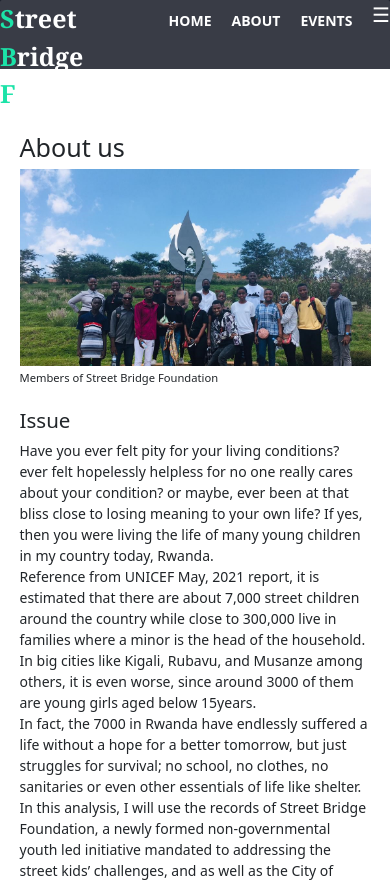
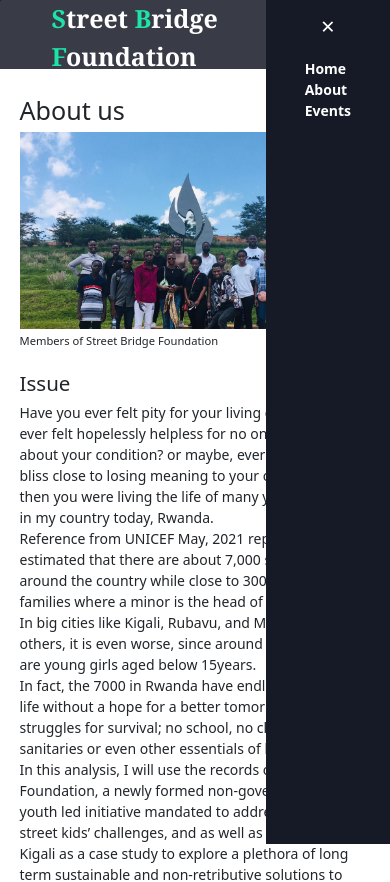
Before and after one commit to AimeCyuzuzo/Bhugatti-Creations-Not-real-, a Next.js app: page /about in a window 390 px wide. Shown: the top 882 px of the page. Built offline with nearby package versions, Linux system fonts and the light colour scheme.

Commit message:
Another commit

```diff
--- a/components/NavBar.jsx
+++ b/components/NavBar.jsx
@@ -1,15 +1,34 @@
 import Link from "next/link";
 
 const NavBar = () => {
+
+
+
+    const openNav = ()=>{
+        document.getElementById('headerSectionTwo').style.height = "100%";
+        document.getElementById("headerSectionTwo").style.padding = "2% 10%";
+    }
+    const closeNav = () =>{
+        document.getElementById("headerSectionTwo").style.height = "0";
+        document.getElementById("headerSectionTwo").style.padding = "0";
+    }
+
+
+
+
     return (
         <div id="headerNavigation">
+        <div className="navBackground"></div>
             <header>
                 <nav>
                     <section className="headerSectionOne">
                         <span className="green">S</span><span className="white">treet</span> <span className="green">B</span><span className="white">ridge</span> <br /> <span className="green">F</span><span className="white">oundation</span>
                     </section>
-                    <section className="headerSectionTwo">
+                    <section className="headerSectionTwo" id="headerSectionTwo">
                         <ul>
+                            <div>
+                                <p className="closeNav" onClick={closeNav}>&times;</p>
+                            </div>
                             <li> <Link href="/">Home</Link> </li>
                             <li> <Link href="/about">About</Link> </li>
                             <li> <Link href="/posts/events"><a>Events</a></Link> </li>
@@ -19,7 +38,7 @@ const NavBar = () => {
                         </ul>
 
                     </section>
-                    <div className="menuIcon">
+                    <div className="menuIcon" onClick={openNav}>
                         &#9776;
                     </div>
                 </nav>
--- a/package.json
+++ b/package.json
@@ -9,6 +9,7 @@
     "lint": "next lint"
   },
   "dependencies": {
+    "contentful": "^9.1.27",
     "next": "12.1.4",
     "react": "18.0.0",
     "react-dom": "18.0.0"
--- a/pages/index.jsx
+++ b/pages/index.jsx
@@ -4,12 +4,37 @@ import Link from 'next/dist/client/link'
 import Image from 'next/image'
 import Head from 'next/head'
 
-export default function Home() {
+import { createClient } from 'contentful'
+
+export async function getStaticProps(){
+
+  const client = createClient({
+    space: process.env.CONTENTFUL_SPACE_ID,
+    accessToken: process.env.CONTENTFUL_ACCESS_KEY,
+  });
+
+
+  const res = await client.getEntries({
+    content_type: 'sbfPosts',
+  })
+
+  return {
+    props:{
+      posts: res.items
+    }
+  }
+
+
+}
+
+
+
+
+
+export default function Home({posts}) {
+  console.log(posts);
   return (
     <div>
-      <div>
-        <Head><title>SBF | Home</title></Head>
-      </div>
       <NavBar />
       <div className="videoBackgroundDivision">
         <video src="/alanwalkerparadise.mp4" autoPlay muted loop></video>
@@ -90,30 +115,34 @@ export default function Home() {
           <h2 className="strongGreen" style={{
           }}>Latest Events</h2>
           <div className="eventsBoxes">
-            <div className='singleEvent'>
+
+            {posts.map (post =>(
+              <div className="singleEvent">
                 <Link href="/posts/:id" style={{cursor:"pointer"}}>
                   <a>
-                  <h4 className="eventTitle">Visiting Nyanza Memorial Site in Kicukiro</h4>
+                    <h4 className="eventTitle">
+                      {post.fields.title}
+                    </h4>
                     <div className="eventContent">
-                    <section className='eventContentOne'>
-                      <p>We visited the memorial site to clean it and make it ready for the testimonial activities. It was a general activity, anyone who wanted to help helped us. Lorem ipsum dolor sit amet, concepteu
-                        sit amet and then it is a good idea brother was there too. Wow.
+                      <section className="eventContentOne">
+                        <p>
+
                         </p>
-                      <small><i>Uploaded on 20 Marth 2020</i></small>
-                    </section>
-                    <section className='eventContentTwo'>
-                      <div className="eventImageContainer">
-                        <Image src="/communitywork/recroped.jpeg" alt="Event image" width="100%" height="70%" />
-                      </div>
                       </section>
                     </div>
                   </a>
                 </Link>
               </div>
-            <div className='singleEvent'>
+            ))}
+
+
+
+
+
+            <div className='singleEvent'>heLLO
               <Link href="/posts/:id" style={{cursor:"pointer"}}>
                 <a>
-                  <h4 className="eventTitle">Heart of Gratitude</h4>
+                  <h4 className="eventTitle">Visiting Nyanza Memorial Site in Kicukiro</h4>
                   <div className="eventContent">
                     <section className='eventContentOne'>
                       <p>We visited the memorial site to clean it and make it ready for the testimonial activities. It was a general activity, anyone who wanted to help helped us. Lorem ipsum dolor sit amet, concepteu
@@ -286,6 +315,7 @@ export default function Home() {
         </div>
         <Footer />
       </div>
+
     </div>
   )
 }
--- a/styles/globals.css
+++ b/styles/globals.css
@@ -81,26 +81,27 @@ header nav{
   font-weight: bolder;
   font-family: cambria;
 }
-.headerSectionTwo ul{
+#headerSectionTwo ul{
   list-style-type: none;
 }
-.headerSectionTwo ul li{
+#headerSectionTwo ul li{
   display: inline-block;
   padding: 5px;
   margin: 5px;
 }
-.headerSectionTwo ul li a{
+#headerSectionTwo ul li a{
   color: white;
   font-weight: bold;
   text-transform: uppercase;
 }
-.headerSectionTwo ul li a:hover{
+#headerSectionTwo ul li a:hover{
   color: #1CE3A8;
 }
 .menuIcon{
   font-size: 20px;
   transition: 0.2s;
   color: white;
+  display: none;
 }
 .menuIcon:hover{
   transform: scale(1.8);
@@ -591,7 +592,13 @@ footer a:hover{
 
 
 /*MEDIA QUERIES*/
-
+@media screen and (max-width: 800px) {
+  .nextHomeContent{
+    /* grid-auto-rows: min-content; */
+    position: absolute;
+    top: 70%;
+  }
+}
 @media screen and (max-width: 768px) {
   .singleAdminBox section{
     width: 100% !important;
@@ -619,13 +626,77 @@ footer a:hover{
     width: 70%;
     margin: 1% 0;
   }
+  .nextHomeContent{
+    /* grid-auto-rows: min-content; */
+    position: absolute;
+    top: 63%;
+  }
+}
+@media screen and (max-width: 710px) {
+  .videoTopContent section h3{
+    font-size: xx-large;
+    text-transform: uppercase;
+  }
+}
+@media screen and (max-width: 687px) {
+
 }
 @media screen and(max-width: 576px) {
-  .headerSectionTwo{
+  #headerSectionTwo{
     background: red !important;
   }
   body{
     margin: 30% !important;
+  }
+  .videoTopContent section h3{
+    font-size: x-large;
+    text-transform: uppercase;
+  }
+}
+@media screen and (max-width: 653px) {
+  .videoTopContent{
+    margin-top: -5%;
+  }
+  .videoTopContent section h3{
+    font-size: x-large;
+    text-transform: uppercase;
+  }
+  .videoTopContent section div a{
+    margin-top: 5%;
+    padding: 5px;
+  }
+  #headerSectionTwo{
+    background: rgb(22, 26, 38);
+    padding: 2% 10%;
+    text-align: left;
+    position: fixed;
+    z-index: 999;
+    right: 0;
+    top: 0;
+    overflow: hidden;
+    height: 100%;
+    transition: 0.3s;
+  }
+  #headerSectionTwo .closeNav{
+    font-size: x-large;
+    color: white;
+    text-align: center;
+    transition: 0.5s;
+    cursor: pointer;
+  }
+  #headerSectionTwo .closeNav:hover{
+    transform: scale(1.3);
+  }
+  #headerSectionTwo ul li{
+    display: block;
+    margin: 0;
+    padding: 0;
+  }
+  #headerSectionTwo ul li a{
+    text-transform: capitalize;
+  }
+  .menuIcon{
+    display: block;
   }
 }
 
```
Also changed, not shown: pages/posts/events.jsx (+7 -1 lines), 1 other file (tests, documents, lock files or other folders). Lines whose indentation alone changed are shown as unchanged.
